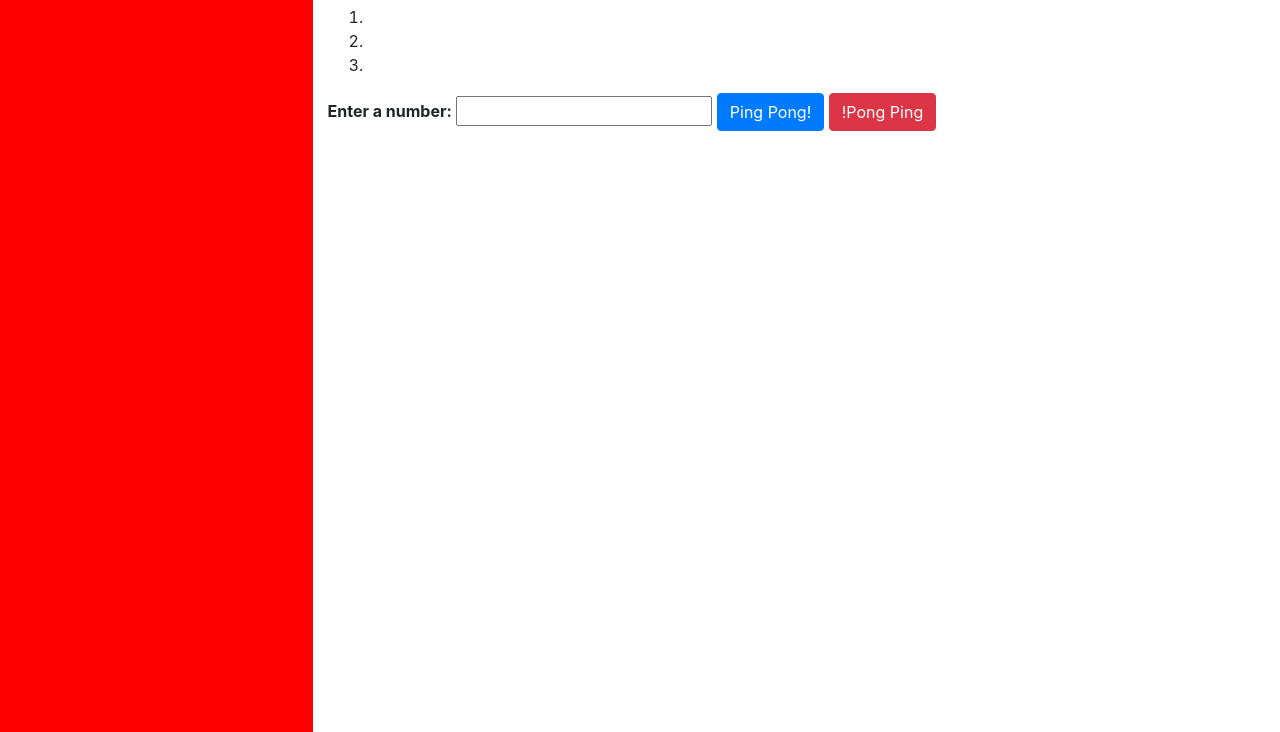
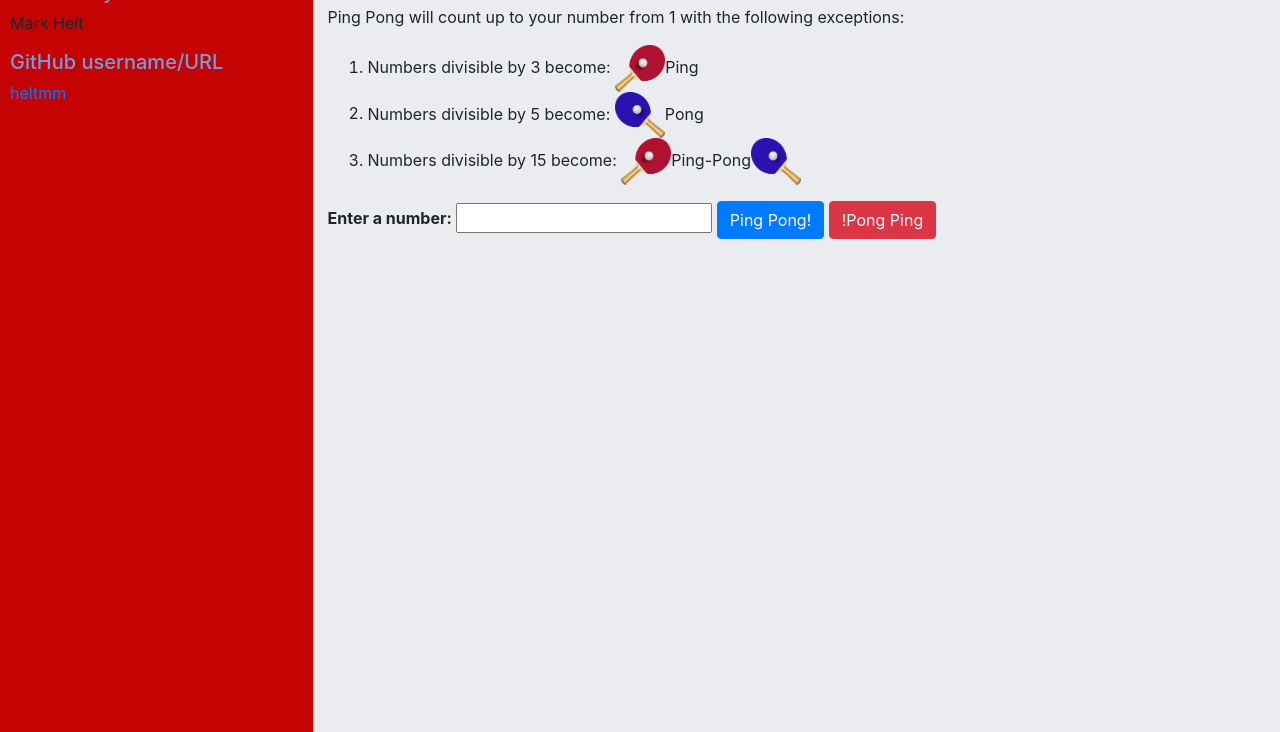
Before and after one commit to heltmm/ping-pong, a plain HTML site: page index.html in a window 1280 px wide. Shown: the part 210-942 px from the top of the page. Drawn offline with Linux system fonts and the light colour scheme.

Commit message:
remove filler text, replace with relevent text, add styling to elements in sidebar

```diff
--- a/css/styles.css
+++ b/css/styles.css
@@ -4,7 +4,7 @@
   text-align: center;
 }
 .col-sm-3{
-  background-color: red;
+  background-color: #c60303;
   height: 100vh;
 }
 .row{
@@ -13,3 +13,15 @@
 img {
   width: 50px;
 }
+body{
+  background-color: #eaecef;
+}
+.col-sm-3 > *{
+  margin-left: 10px;
+}
+.col-sm-3 h3{
+  margin-top: 10px;
+}
+.col-sm-3 h5{
+  color: #729ce0;
+}
--- a/index.html
+++ b/index.html
@@ -14,14 +14,19 @@
     <div class = "row">
       <div class= "col-sm-3">
         <h3>About Ping Pong</h3>
+        <h5>Created by:</h5>
+        <p>Mark Helt</p>
+        <h5>GitHub username/URL</h5>
+        <p><a href="https://github.com/heltmm">heltmm</a></p>
       </div>
       <div class="col-sm-9">
         <h2>Let's Play!</h2>
         <h5>Rules:</h5>
+        <p>Ping Pong will count up to your number from 1 with the following exceptions:</p>
         <ol>
-          <li></li>
-          <li></li>
-          <li></li>
+          <li>Numbers divisible by 3 become: <img src="img/pingRight.png" alt="paddle">Ping</li>
+          <li>Numbers divisible by 5 become: <img src="img/pingLeft.png" alt="paddle">Pong</li>
+          <li>Numbers divisible by 15 become: <img src="img/pingRight.png" alt="paddle">Ping-Pong<img src="img/pingLeft.png" alt="paddle"></li>
         </ol>
         <form id="userForm">
           <label for="userInput"><strong>Enter a number:</strong></label>
```
